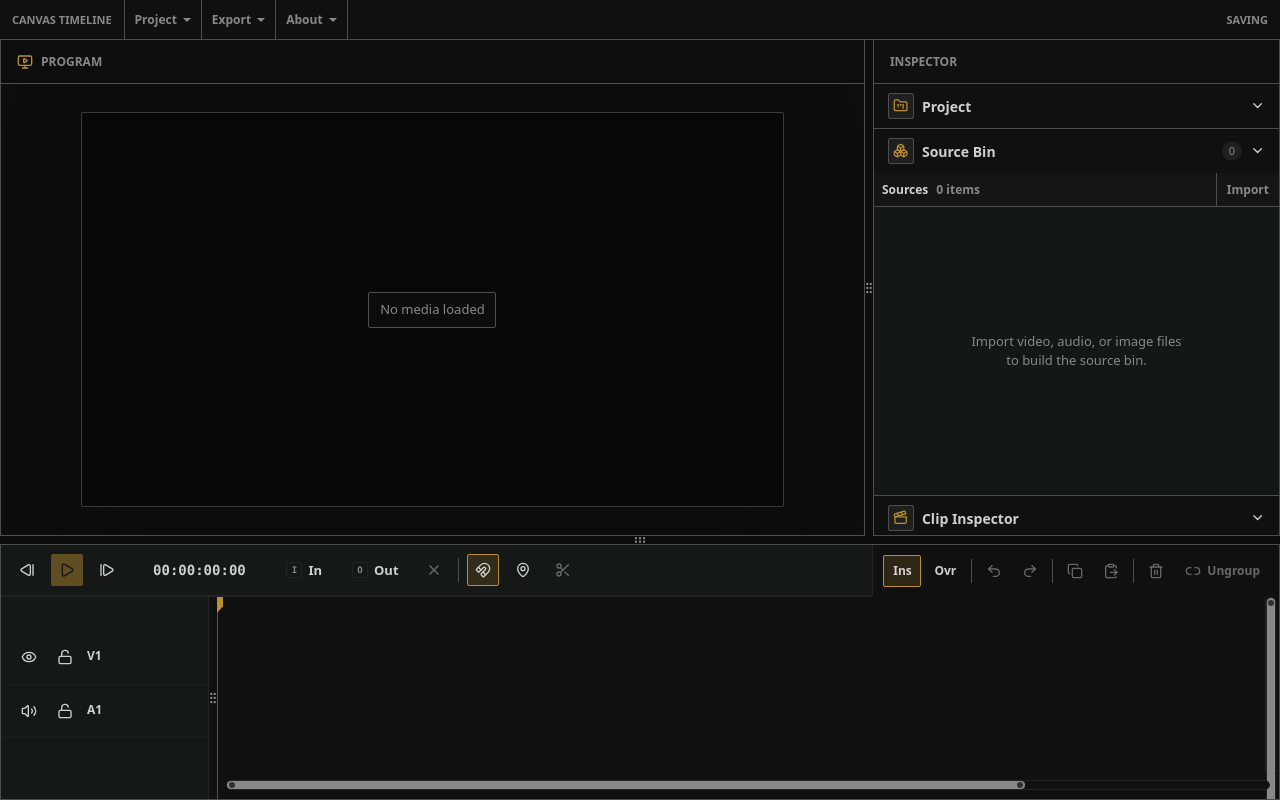
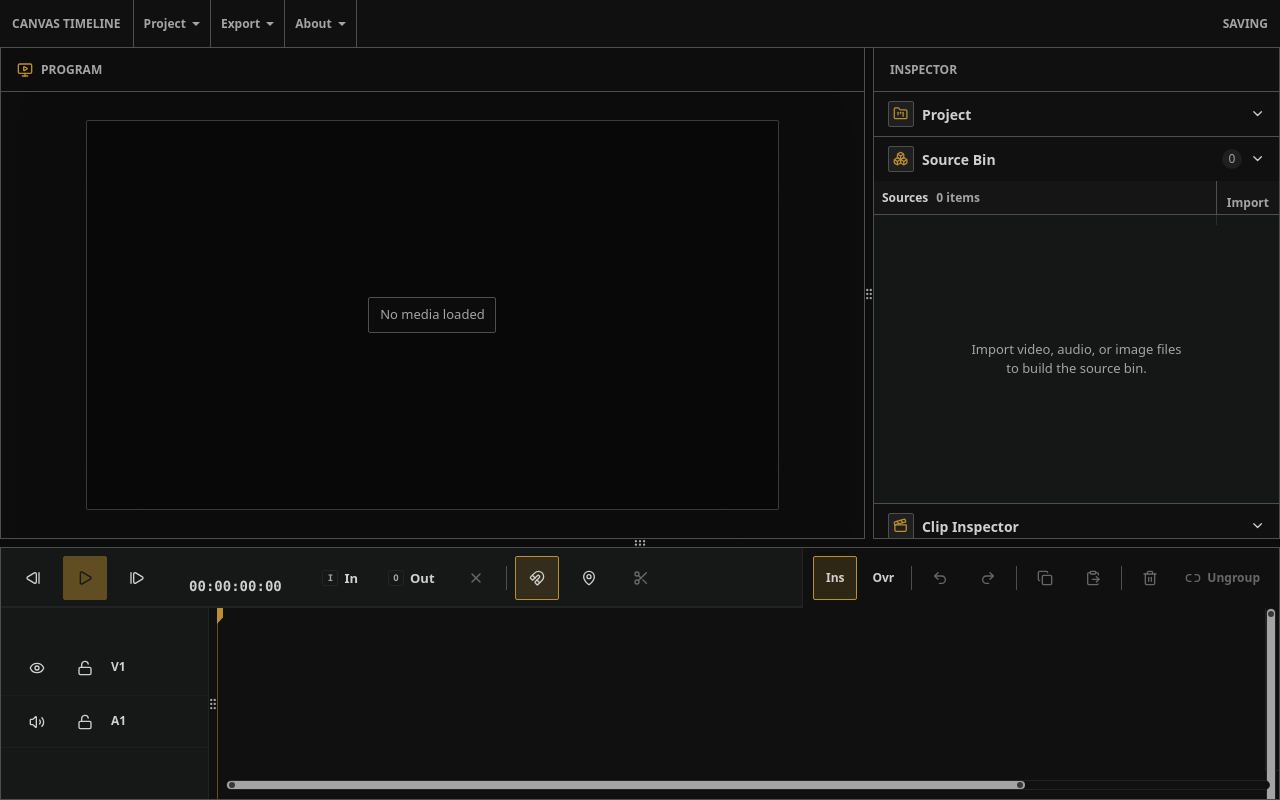
Before and after one commit to TechSquidTV/Canvas-Timeline, a React (Vite) app in the folder apps/full-editor-demo/: page / in a window 1280 px wide. Built offline with nearby package versions, Linux system fonts and the light colour scheme.

Commit message:
fix(demo): meet AAA contrast and target sizing

```diff
--- a/apps/full-editor-demo/src/styles/shell.css
+++ b/apps/full-editor-demo/src/styles/shell.css
@@ -1,7 +1,7 @@
 @layer components {
   .full-editor-app {
     display: grid;
-    grid-template-rows: 2.5rem minmax(0, 1fr);
+    grid-template-rows: 3rem minmax(0, 1fr);
     width: 100%;
     height: 100svh;
     min-width: 48rem;
@@ -155,13 +155,16 @@
   .editor-top-menu-brand,
   .editor-autosave-status {
     color: var(--muted-foreground);
-    font-size: 0.6875rem;
+    font-size: 0.75rem;
     font-weight: 650;
     letter-spacing: 0;
     text-transform: uppercase;
   }
 
   .editor-top-menu-brand {
+    display: inline-flex;
+    min-height: 2.75rem;
+    align-items: center;
     text-decoration: none;
     white-space: nowrap;
   }
@@ -182,7 +185,7 @@
 
   .editor-top-menu-actions .editor-menu-trigger {
     gap: 0.375rem;
-    min-height: 2.5rem;
+    min-height: 3rem;
     border-block: 0;
     border-inline-start: 0;
     border-inline-end: 1px solid var(--editor-border);
@@ -306,7 +309,7 @@
   .editor-menu-link small {
     overflow: hidden;
     color: var(--muted-foreground);
-    font-size: 0.6875rem;
+    font-size: 0.75rem;
     line-height: 1.35;
     text-overflow: ellipsis;
     white-space: nowrap;
@@ -509,7 +512,7 @@
     border-radius: 999px;
     background: var(--editor-raised);
     color: var(--muted-foreground);
-    font-size: 0.6875rem;
+    font-size: 0.75rem;
     line-height: 1.25rem;
     text-align: center;
   }
--- a/apps/full-editor-demo/src/styles/source-bin.css
+++ b/apps/full-editor-demo/src/styles/source-bin.css
@@ -201,7 +201,7 @@
   .source-bin-usage,
   .source-bin-error,
   .source-bin-warning {
-    font-size: 0.625rem;
+    font-size: 0.75rem;
     line-height: 1.45;
   }
 
@@ -232,10 +232,10 @@
     position: absolute;
     top: 0.25rem;
     right: 0.25rem;
-    width: 1.5rem;
-    min-width: 1.5rem;
-    height: 1.5rem;
-    min-height: 1.5rem;
+    width: 2.75rem;
+    min-width: 2.75rem;
+    height: 2.75rem;
+    min-height: 2.75rem;
     border: 1px solid var(--editor-border);
     border-radius: 0;
     background: var(--editor-panel);
@@ -250,10 +250,10 @@
   }
 
   .source-bin-remove-button.editor-button {
-    width: 1.5rem;
-    min-width: 1.5rem;
-    height: 1.5rem;
-    min-height: 1.5rem;
+    width: 2.75rem;
+    min-width: 2.75rem;
+    height: 2.75rem;
+    min-height: 2.75rem;
     padding: 0;
   }
 
--- a/apps/full-editor-demo/src/styles/theme.css
+++ b/apps/full-editor-demo/src/styles/theme.css
@@ -11,10 +11,10 @@
   --secondary: oklch(0.929 0.0439 85.2366);
   --secondary-foreground: oklch(0.2178 0 0);
   --muted: oklch(0.2024 0 0);
-  --muted-foreground: oklch(0.6268 0 0);
+  --muted-foreground: oklch(0.72 0 0);
   --accent: oklch(0.238 0 0);
   --accent-foreground: oklch(1 0 0);
-  --destructive: oklch(0.5783 0.2301 28.5639);
+  --destructive: oklch(0.78 0.14 25);
   --destructive-foreground: oklch(1 0 0);
   --border: oklch(0.2542 0 0);
   --input: oklch(0.2024 0 0);
--- a/apps/full-editor-demo/src/styles/timeline.css
+++ b/apps/full-editor-demo/src/styles/timeline.css
@@ -1,7 +1,7 @@
 @layer components {
   .full-editor-timeline-dock {
     display: grid;
-    grid-template-rows: 3.25rem minmax(0, 1fr);
+    grid-template-rows: 3.75rem minmax(0, 1fr);
     width: 100%;
     height: 100%;
     min-width: 0;
@@ -22,8 +22,8 @@
   .full-editor-transport {
     flex: 1 1 auto;
     min-width: 0;
-    height: 3.25rem;
-    min-height: 3.25rem;
+    height: 3.75rem;
+    min-height: 3.75rem;
     overflow-x: auto;
     overflow-y: hidden;
     border-right: 1px solid var(--timeline-border);
@@ -37,8 +37,8 @@
     flex: 0 1 auto;
     max-width: min(44rem, 52%);
     min-width: 0;
-    height: 3.25rem;
-    min-height: 3.25rem;
+    height: 3.75rem;
+    min-height: 3.75rem;
     gap: 0.375rem;
     overflow-x: auto;
     overflow-y: hidden;
@@ -54,7 +54,7 @@
   }
 
   .timeline-command-text-button {
-    min-width: 2.375rem;
+    min-width: 2.75rem;
     padding-inline: 0.5rem;
     font-size: 0.75rem;
   }
@@ -97,7 +97,7 @@
 
   .timeline-editor-track-header-content {
     display: grid;
-    grid-template-columns: 2rem 2rem minmax(0, 1fr) 0.5rem;
+    grid-template-columns: 2.75rem 2.75rem minmax(0, 1fr) 0.5rem;
     align-items: center;
     width: 100%;
     height: 100%;
@@ -116,10 +116,10 @@
   }
 
   .timeline-editor-track-header-button {
-    width: 1.75rem;
-    min-width: 1.75rem;
-    height: 1.75rem;
-    min-height: 1.75rem;
+    width: 2.75rem;
+    min-width: 2.75rem;
+    height: 2.75rem;
+    min-height: 2.75rem;
   }
 
   .timeline-editor-root-with-headers {
@@ -160,7 +160,7 @@
     border: 1px solid var(--primary);
     background: color-mix(in oklch, var(--timeline-panel) 84%, transparent);
     color: var(--foreground);
-    font-size: 0.6875rem;
+    font-size: 0.75rem;
     font-weight: 750;
     line-height: 1;
     padding: 0.25rem 0.375rem;
@@ -193,6 +193,10 @@
     min-width: 8.5rem;
   }
 
+  .full-editor-app .timeline-timecode-control-button {
+    min-height: 2.75rem;
+  }
+
   .full-editor-range-badge {
     display: inline-grid;
     width: 1rem;
@@ -200,7 +204,7 @@
     border-radius: 0.25rem;
     background: var(--editor-blue);
     color: var(--accent-foreground);
-    font-size: 0.6875rem;
+    font-size: 0.75rem;
     font-weight: 800;
     line-height: 1;
     place-items: center;
--- a/apps/full-editor-demo/src/styles/ui.css
+++ b/apps/full-editor-demo/src/styles/ui.css
@@ -3,8 +3,8 @@
     display: inline-flex;
     align-items: center;
     justify-content: center;
-    min-width: 2rem;
-    min-height: 2rem;
+    min-width: 2.75rem;
+    min-height: 2.75rem;
     gap: 0.375rem;
     border: 1px solid transparent;
     border-radius: calc(var(--radius) - 0.125rem);
@@ -28,7 +28,7 @@
   }
 
   .editor-button-icon-only {
-    width: 2rem;
+    width: 2.75rem;
     padding: 0;
   }
 
@@ -95,7 +95,7 @@
   .editor-input {
     width: 100%;
     min-width: 0;
-    min-height: 2rem;
+    min-height: 2.75rem;
     border: 1px solid var(--editor-border);
     border-radius: 0;
     background: var(--editor-raised);
@@ -123,7 +123,8 @@
     flex: 0 0 auto;
     align-items: center;
     justify-content: center;
-    min-width: 0;
+    min-width: 2.75rem;
+    min-height: 2.75rem;
     border: 0;
     border-left: 1px solid var(--editor-border);
     background: transparent;
```
